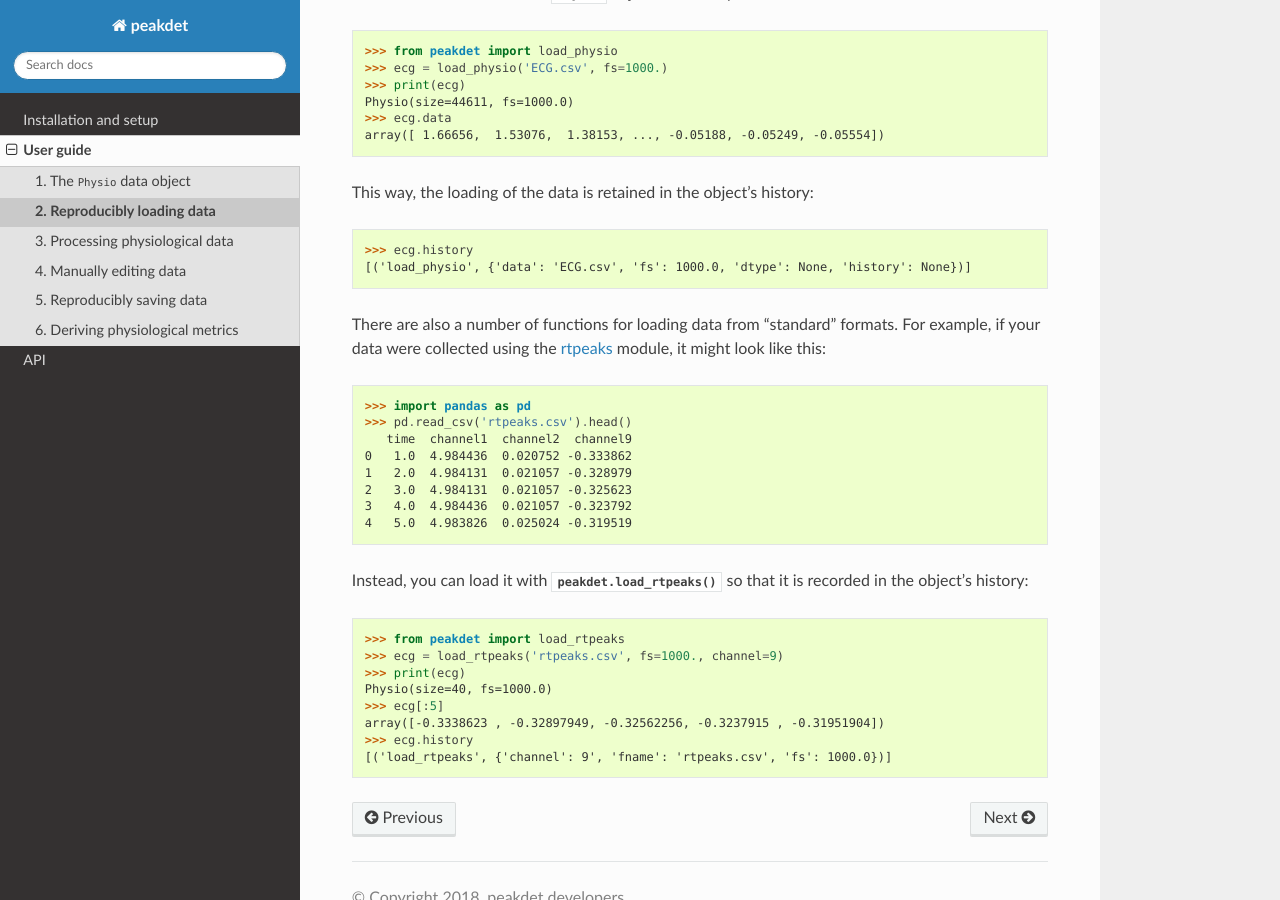
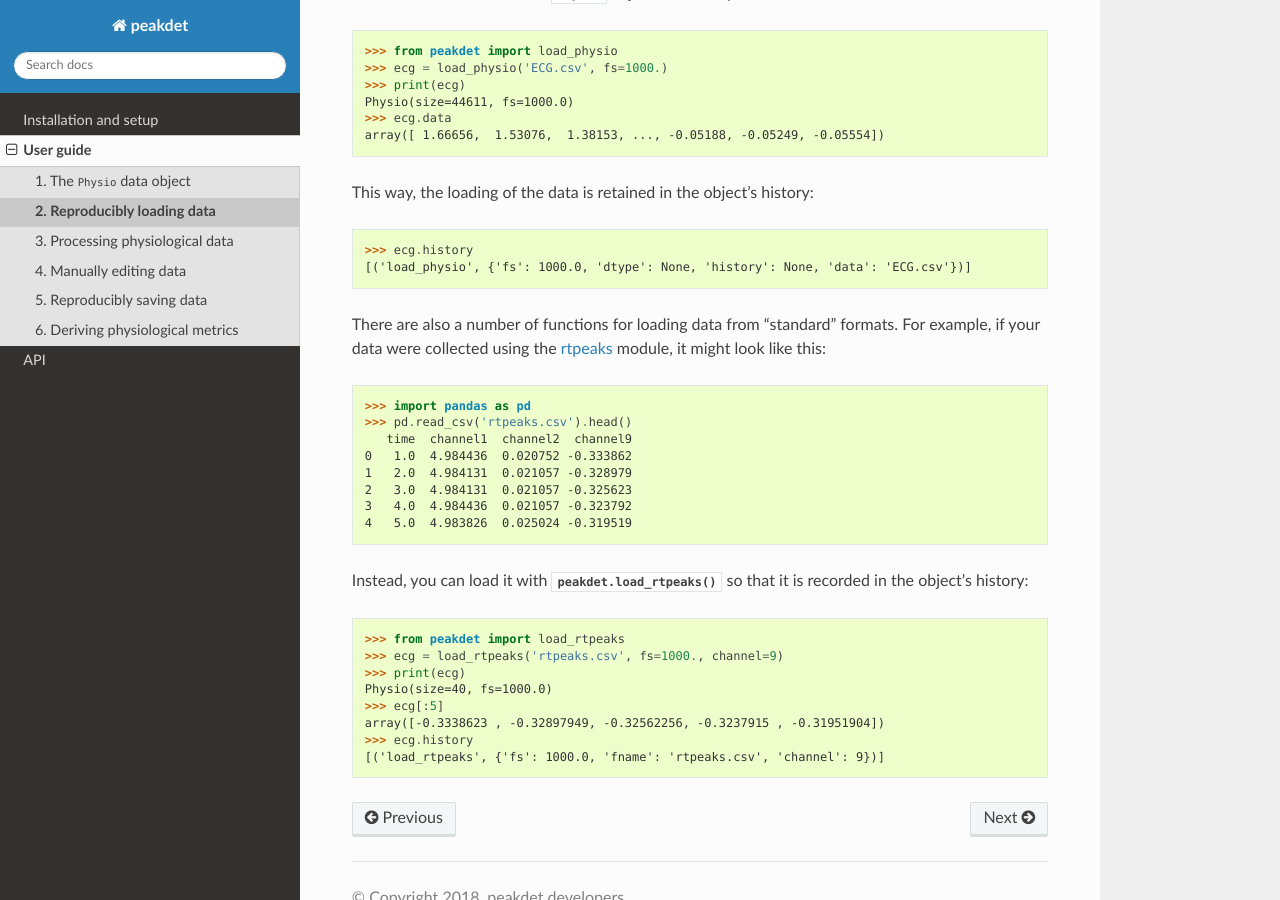
Before and after one commit to physiopy/peakdet, a Sphinx documentation site: the page built from docs/user_guide/loading.rst, in a window 1280 px wide and 900 px high, scrolled down 451 px. Built offline with Sphinx 7.4.7 and the Read the Docs theme 2.0.0, drawn with Linux system fonts in a browser that asks for light colours; the version number could not be read and is left out.

Commit message:
[FIX] Updates doctests in docs

```diff
--- a/docs/user_guide/loading.rst
+++ b/docs/user_guide/loading.rst
@@ -33,7 +33,7 @@ This way, the loading of the data is retained in the object's history:
 .. doctest::
 
     >>> ecg.history
-    [('load_physio', {'data': 'ECG.csv', 'fs': 1000.0, 'dtype': None, 'history': None})]
+    [('load_physio', {'fs': 1000.0, 'dtype': None, 'history': None, 'data': 'ECG.csv'})]
 
 There are also a number of functions for loading data from "standard" formats.
 For example, if your data were collected using the `rtpeaks <https://github.com
@@ -62,4 +62,4 @@ recorded in the object's history:
     >>> ecg[:5]
     array([-0.3338623 , -0.32897949, -0.32562256, -0.3237915 , -0.31951904])
     >>> ecg.history
-    [('load_rtpeaks', {'channel': 9', 'fname': 'rtpeaks.csv', 'fs': 1000.0})]
+    [('load_rtpeaks', {'fs': 1000.0, 'fname': 'rtpeaks.csv', 'channel': 9})]
--- a/docs/user_guide/physio.rst
+++ b/docs/user_guide/physio.rst
@@ -58,7 +58,7 @@ operations performed on the data:
     >>> from peakdet import operations
     >>> phys = operations.filter_physio(phys, cutoffs=0.1, method='lowpass')
     >>> phys.history
-    [('filter_physio', {'cutoffs': 0.1, 'method': 'lowpass', 'order': 3})]
+    [('filter_physio', {'cutoffs': 0.1, 'order': 3, 'method': 'lowpass'})]
 
 Moreover, if you perform peak finding on a :py:class:`~.Physio` object it will
 store the indices of the detected :py:attr:`~.Physio.peaks` and
```
